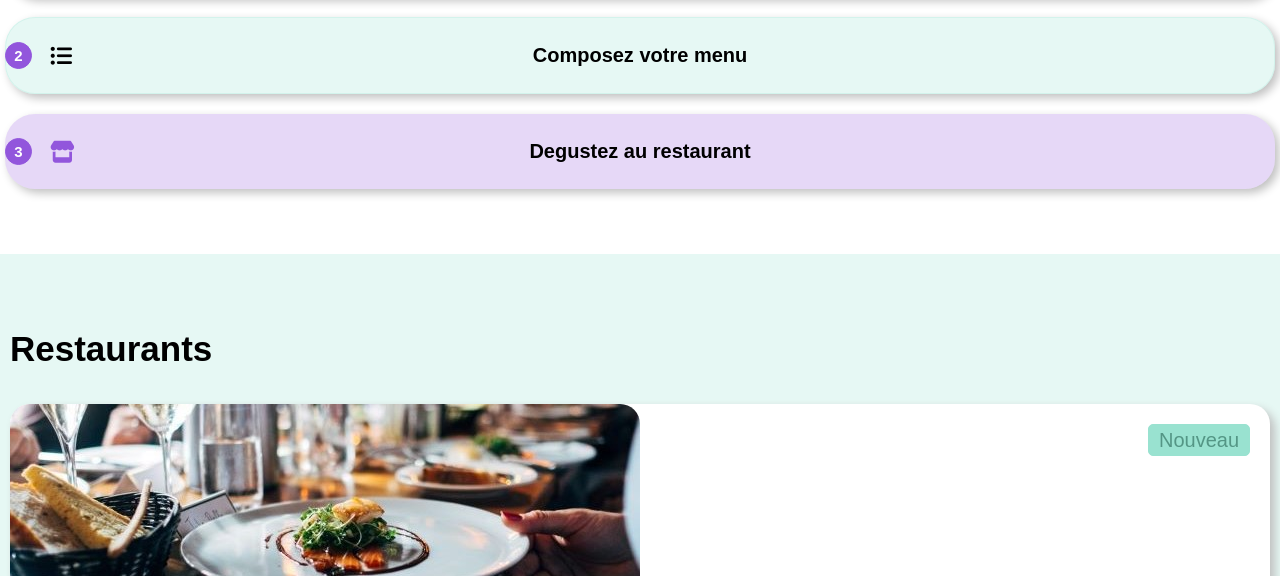
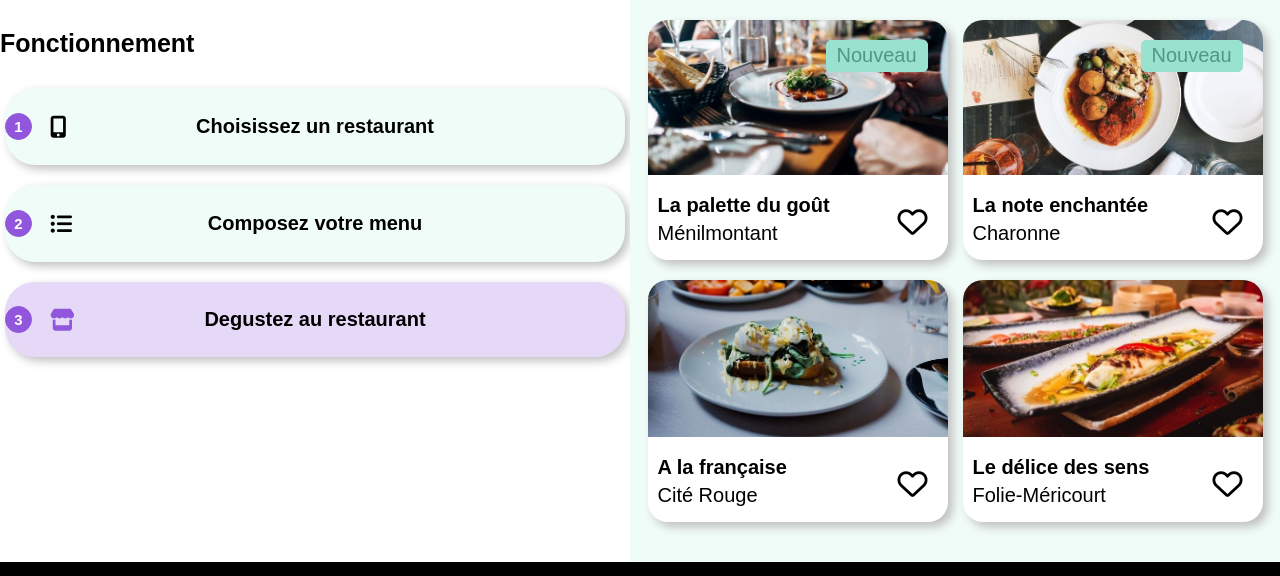
Before and after one commit to bolzingerjo/P3_BOLZINGER_Jonathan_06012022, a website: page index.html in a window 1280 px wide. Shown: the part 588-1164 px from the top of the page. Drawn offline with Linux system fonts and the light colour scheme; a web font is replaced by a local one.

Commit message:
responsive
avancée sur le responsive

```diff
--- a/index.html
+++ b/index.html
@@ -28,6 +28,7 @@
         <button class="btn__explorer">Explorer nos restaurants</button>
 	</section><!-- Description+btn__explorer -->
 
+    <div class="corps">
 	<article><!-- Fonctionnement+3bulles -->
         <h3>Fonctionnement</h3>
         <ul>
@@ -78,6 +79,7 @@
                 <span class="coeur--plein"><i class="fas fa-heart"></i></span>
             </div>
     </aside><!-- 4menus+liensversmenus -->
+    </div>
 
 	<footer class="foot"><!-- identique_ttes_pages -->
             <a href="index.html" title="page acceuil"><h2>Ohmyfood</h2></a>
--- a/sass/Base/_base.scss
+++ b/sass/Base/_base.scss
@@ -36,6 +36,8 @@ body{
                 .search{
                         border: none;
                         background-color: $trans;
+                        height: 30px;
+                        font-size: 20px;
                 }
 
 }
@@ -54,8 +56,24 @@ body{
         font-size: 32px;
         margin: 20px 0px 20px 0px;
 }
+.corps{
+        @media (min-width: 640px) {
+        display: flex;
+        flex-direction: column;
+        justify-content: center;
+        align-items: center;
+        }
+        @media (min-width: 960px) {
+                display: flex;
+                flex-direction: row;
+                justify-content: space-around;
+        }
+}
 article{
         margin: 40px 0px 40px 0px;
+        @media (min-width: 640px) {
+                width: 640px;
+        }
 }
 article h3{
         font-size: 25px;
@@ -87,11 +105,27 @@ li{
         height: 25px;
         border-radius: 20px;
         @include centre-li;
+        @media (min-width: 640px) {
+                position: absolute;
+                left: 100px;
+        }
+        @media (min-width: 960px) {
+                position: absolute;
+                left: 5px;
+        }
 }
 li i{
         position: absolute;
         left: 50px;
         font-size: 22px;
+        @media (min-width: 640px) {
+                position: absolute;
+                left: 150px;
+        }
+        @media (min-width: 960px) {
+                position: absolute;
+                left: 50px;
+        }
 }
 .num--3{
         background-color: $Primaire-trans;
@@ -103,9 +137,21 @@ li i{
 aside{
         background-color: $Menthe__fond;
         padding: 40px 10px 40px 10px;
+        @media (min-width: 640px) {
+                height: auto;
+                width: 640px;
+                display: flex;
+                flex-wrap: wrap;
+                justify-content: space-around;
+        }
 }
 .titre{
         font-size: 35px;
+        @media (min-width: 640px) {
+                height: 50px;
+                padding-right: 200px;
+                padding-left: 200px;
+        }
 }
 .restau{
         background-color: $Blanc;
@@ -114,6 +160,9 @@ aside{
         margin-top: 20px;
         max-width: 100%;
         position: relative;
+        @media (min-width: 640px){
+                width: 300px;
+        }
 }
 .restau img{
         border-radius: 20px 20px 0px 0px;
--- a/sass/Composants/_boutons.scss
+++ b/sass/Composants/_boutons.scss
@@ -3,6 +3,7 @@
         border: none;
         background-color: $trans;
         cursor: pointer;
+        font-size: 30px;
     }
         &__explorer {
         background: linear-gradient(to left top, $Primaire, $Secondaire);
--- a/sass/Utils/_Variables.scss
+++ b/sass/Utils/_Variables.scss
@@ -4,7 +4,7 @@ $Tertiaire: #99E2D0;
 $Noir: #000000;
 $Noir__fond: rgba(0, 0, 0, 0.145);
 $Blanc: #ffffff;
-$Menthe__fond: rgba(152, 226, 207, 0.24);
+$Menthe__fond: rgb(240, 252, 248);
 $trans: #00000000;
 $Primaire-trans: #9256dc3b;
 $Primaire-btn: #a062eb;
```
Also changed, not shown: sass/main.css, 1 other file.
